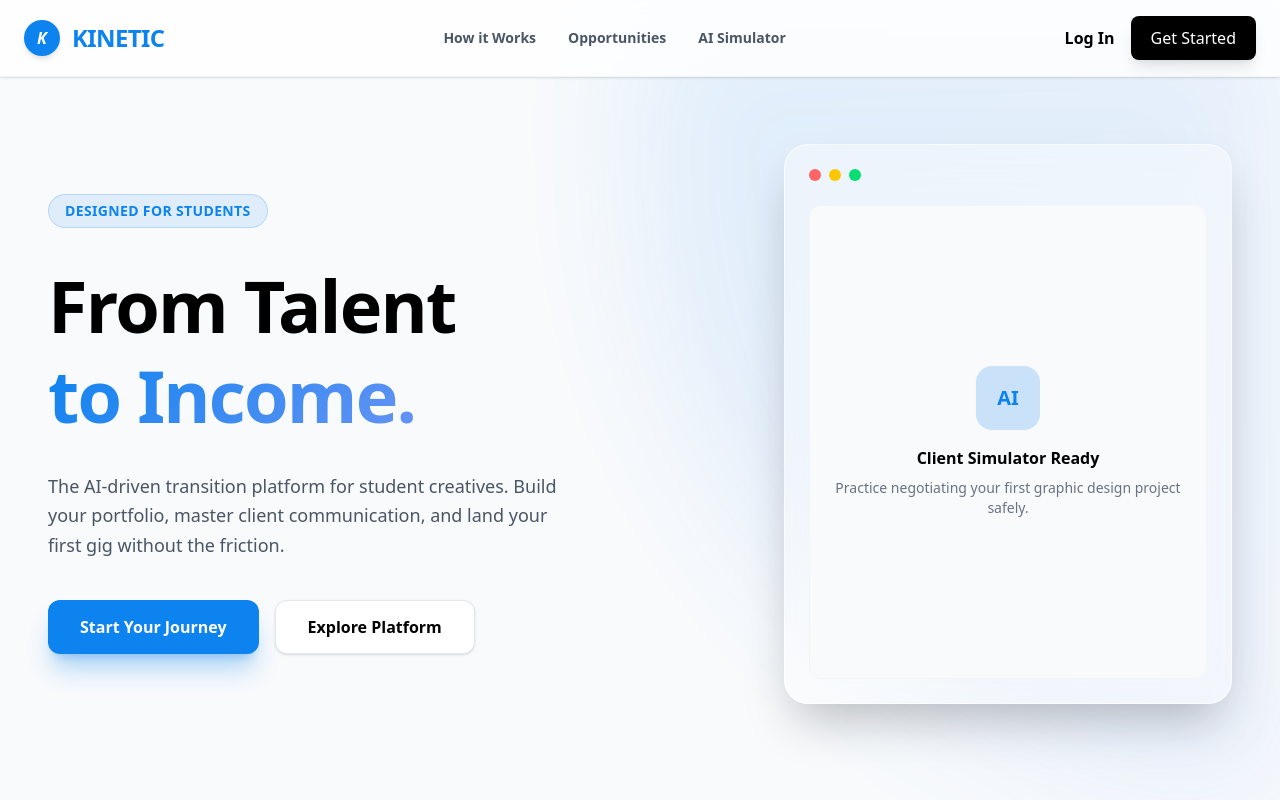
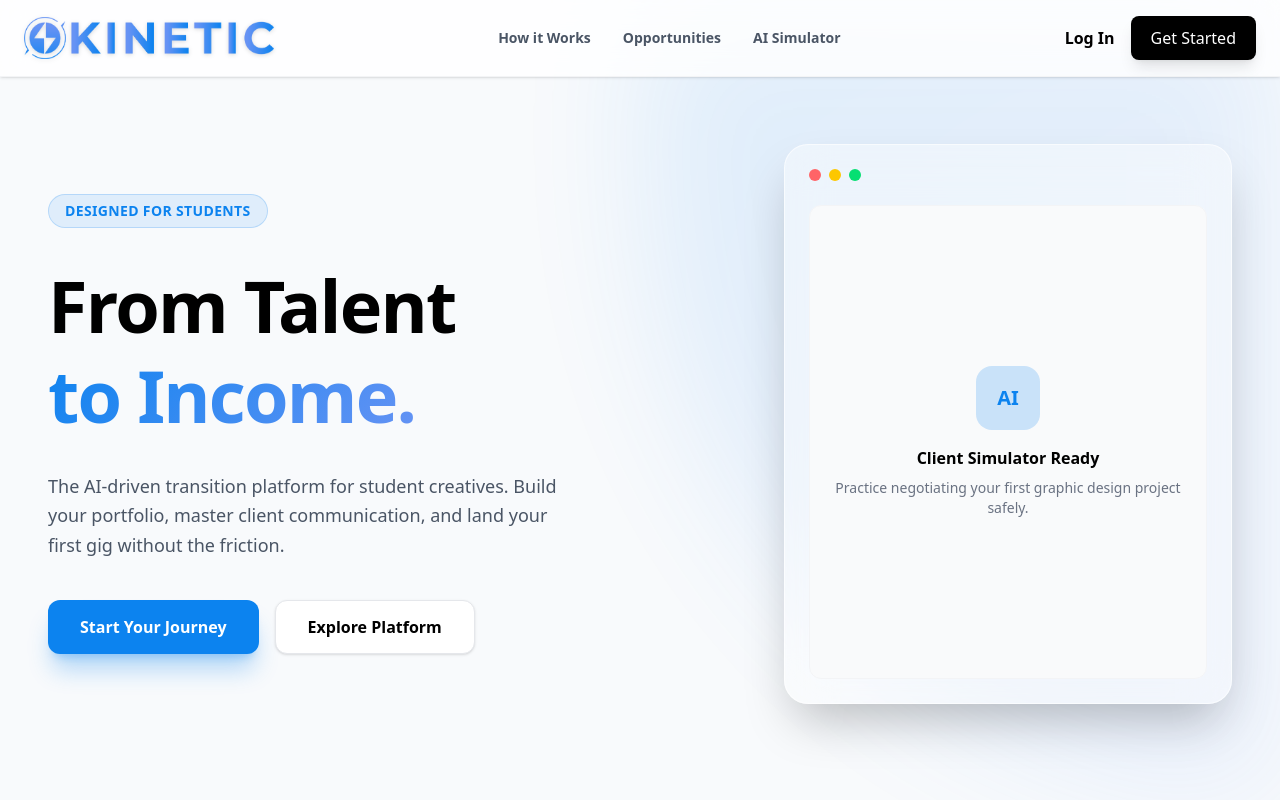
Before and after one commit to Sahas-sass/kinetic-platform, a Next.js app: page / in a window 1280 px wide. Built offline with nearby package versions, Linux system fonts and the light colour scheme.

Commit message:
Update Navbar with actual Kinetic logo

```diff
--- a/src/components/Navbar.tsx
+++ b/src/components/Navbar.tsx
@@ -1,4 +1,5 @@
 import Link from 'next/link';
+import Image from 'next/image'; // 1. Import Next.js Image component
 import { Menu } from 'lucide-react';
 
 export default function Navbar() {
@@ -8,13 +9,17 @@ export default function Navbar() {
 
         {/* Logo Area */}
         <Link href="/" className="flex items-center gap-3">
-          {/* Replace with actual image tag once exported */}
-          <div className="w-9 h-9 rounded-full bg-kinetic-primary flex items-center justify-center text-white font-bold italic shadow-md">
-            K
-          </div>
-          <span className="text-2xl font-extrabold text-kinetic-primary tracking-tight">
+          {/* 2. Replace the div with the Next.js Image tag */}
+          <Image
+            src="/logo.png"
+            alt="Kinetic Logo"
+            width={250}  /* Matches the w-9 class (9 * 4px = 36px) */
+            height={36} /* Matches the h-9 class */
+            className="object-contain drop-shadow-sm"
+          />
+          {/* <span className="text-2xl font-extrabold text-kinetic-primary tracking-tight">
             KINETIC
-          </span>
+          </span> */}
         </Link>
 
         {/* Desktop Links */}
```
Also changed, not shown: public/logo.png (added).
